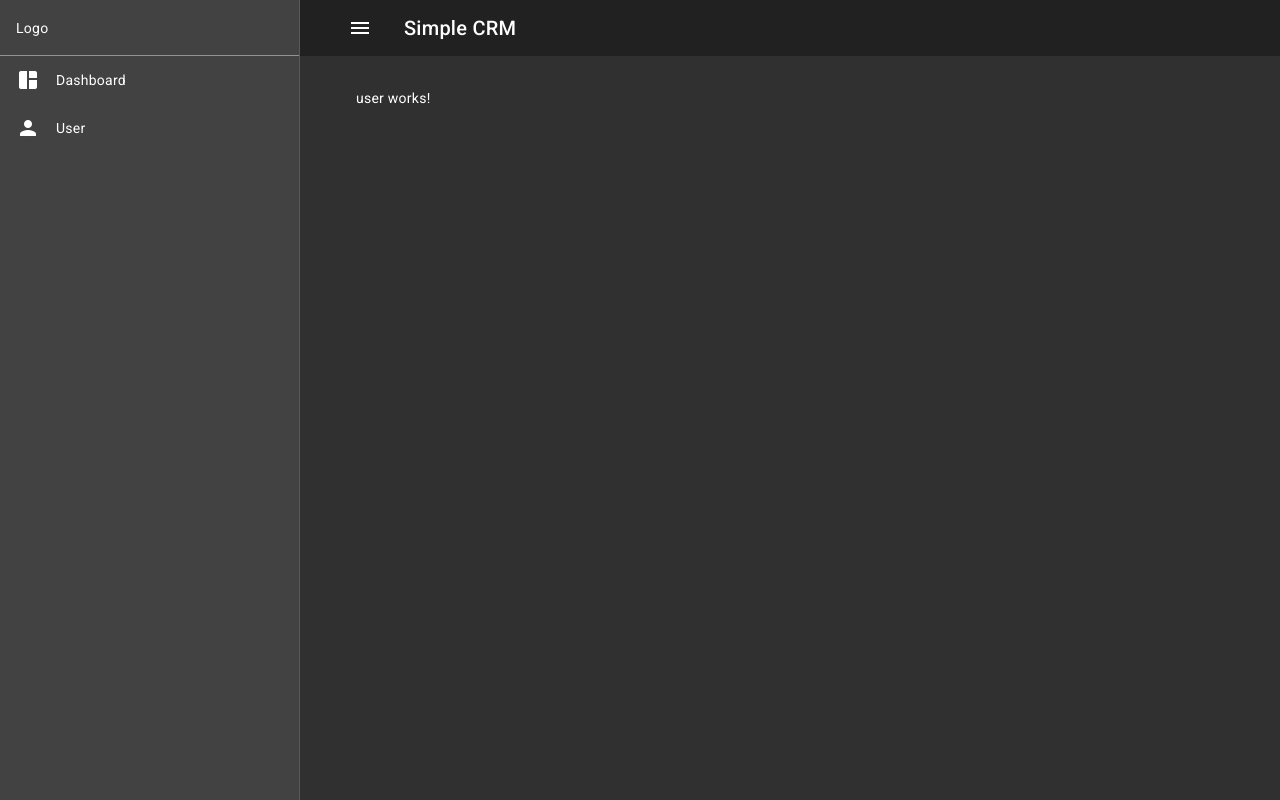
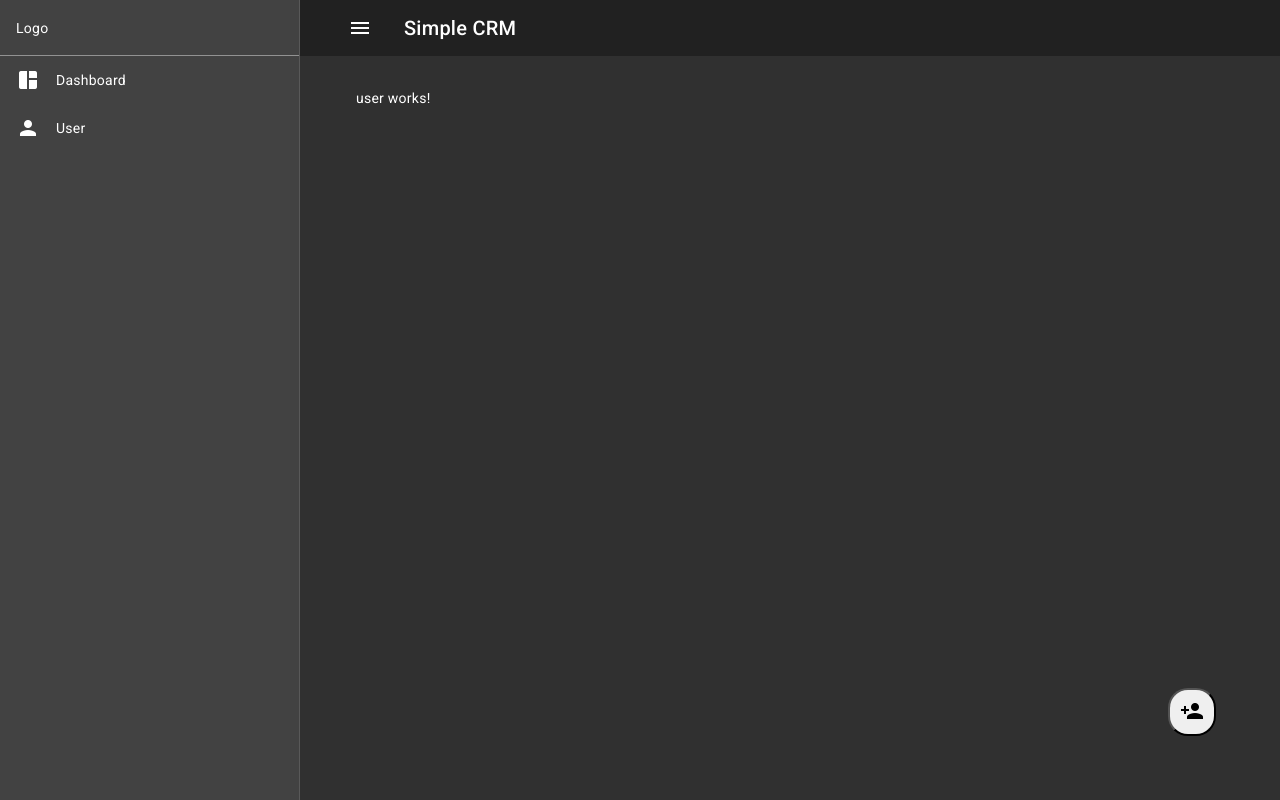
Before and after one commit to AlexanderAlbrecht1/CRM, an Angular app: page /user in a window 1280 px wide. Built offline with nearby package versions, Linux system fonts and the light colour scheme.

Commit message:
added ad user dialog

```diff
--- /dev/null
+++ b/src/app/dialog-add-user/dialog-add-user.component.html
@@ -0,0 +1,12 @@
+<p>dialog-add-user works!</p>
+<h2 mat-dialog-title>Add User</h2>
+<mat-dialog-content>
+  Please enter User Data here
+
+</mat-dialog-content>
+<mat-dialog-actions>
+  <button mat-button >Cancel</button>
+  <button mat-button [mat-dialog-close]="" cdkFocusInitial>
+    Save
+  </button>
+</mat-dialog-actions>
--- a/src/app/user/user.component.html
+++ b/src/app/user/user.component.html
@@ -1 +1,13 @@
 <p>user works!</p>
+<div class="add-user-button">
+  <button
+    mat-fab
+    color="primary"
+    matTooltip="Add new User"
+    matTooltipPosition="above"
+    aria-label="Example icon button with a delete icon"
+    (click)="openDialog()"
+  >
+    <mat-icon>person_add</mat-icon>
+  </button>
+</div>
--- a/src/app/user/user.component.scss
+++ b/src/app/user/user.component.scss
@@ -0,0 +1,15 @@
+.add-user-button {
+  position: absolute;
+  right: 64px;
+  bottom: 64px;
+}
+
+button {
+  width: 48px;
+  height: 48px;
+  border-radius: 20px;
+
+  &:hover {
+    cursor: pointer;
+  }
+}
--- a/src/app/user/user.component.ts
+++ b/src/app/user/user.component.ts
@@ -1,12 +1,35 @@
 import { Component } from '@angular/core';
+import { MatIconModule } from '@angular/material/icon';
+import { MatTooltipModule } from '@angular/material/tooltip';
+import { MatDialogModule } from '@angular/material/dialog';
+import { DialogAddUserComponent } from '../dialog-add-user/dialog-add-user.component';
+import { MatDialog } from '@angular/material/dialog';
 
 @Component({
   selector: 'app-user',
   standalone: true,
-  imports: [],
+  imports: [
+    MatIconModule,
+    MatTooltipModule,
+    MatDialogModule,
+    DialogAddUserComponent,
+  ],
   templateUrl: './user.component.html',
-  styleUrl: './user.component.scss'
+  styleUrl: './user.component.scss',
 })
 export class UserComponent {
+  constructor(public dialog: MatDialog) {}
 
+  openDialog(): void {
+    const dialogRef = this.dialog.open(DialogAddUserComponent, {
+      height: '400px',
+      width: '600px',
+      // data: {name: this.name, animal: this.animal},
+    });
+
+    dialogRef.afterClosed().subscribe((result) => {
+      console.log('The dialog was closed');
+      //   this.animal = result;
+    });
+  }
 }
```
Also changed, not shown: src/app/dialog-add-user/dialog-add-user.component.ts (added, +18 -0 lines), src/app/dialog-add-user/dialog-add-user.component.scss (added), 1 other file (tests, documents, lock files or other folders).
